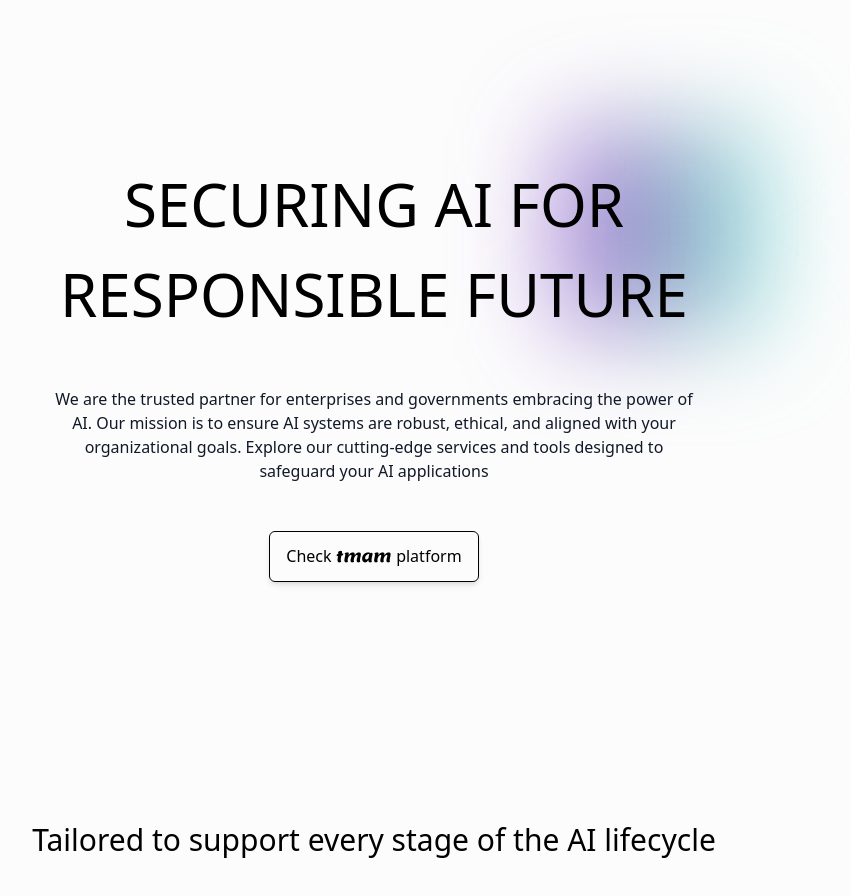
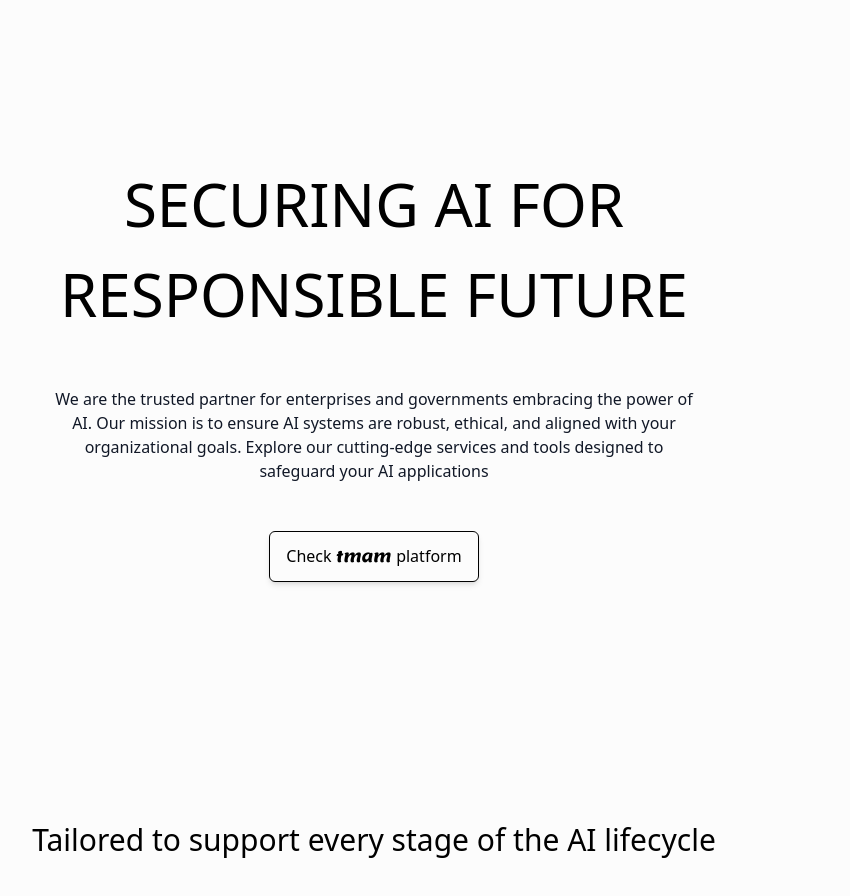
Before and after one commit to tmam-dev/site, a plain HTML site: page index.html in a window 1280 px wide. Shown: the part 1600-2496 px from the top of the page, without its empty margins (266-1116 px from the left). Drawn offline with nearby package versions, Linux system fonts and the light colour scheme; a web font is replaced by a local one.

Commit message:
Update index.html

```diff
--- a/index.html
+++ b/index.html
@@ -675,7 +675,7 @@
         class="tw-flex tw-w-full tw-max-w-[900px] tw-flex-col tw-place-content-center tw-items-center tw-gap-4 tw-p-4"
       >
         <div
-          class="purple-bg-grad reveal-up tw-absolute tw-right-[20%] tw-top-[20%] tw-h-[200px] tw-w-[200px]"
+          class="reveal-up tw-absolute tw-right-[20%] tw-top-[20%] tw-h-[200px] tw-w-[200px]"
         ></div>
         <h2
           class="reveal-up tw-text-center tw-text-6xl tw-uppercase tw-leading-normal max-lg:tw-text-4xl"
```
